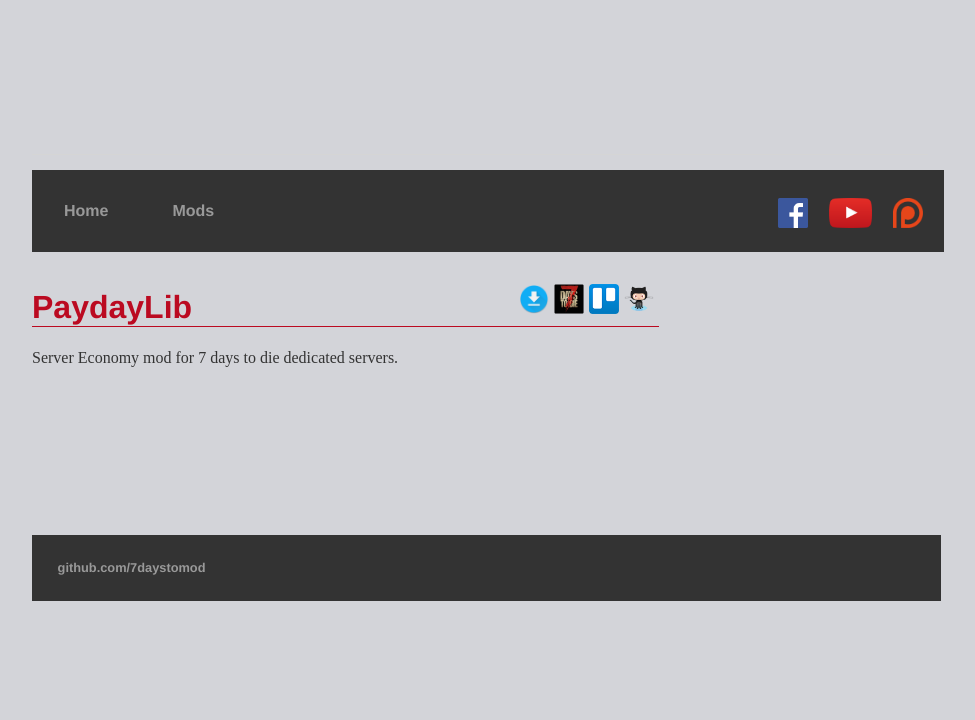
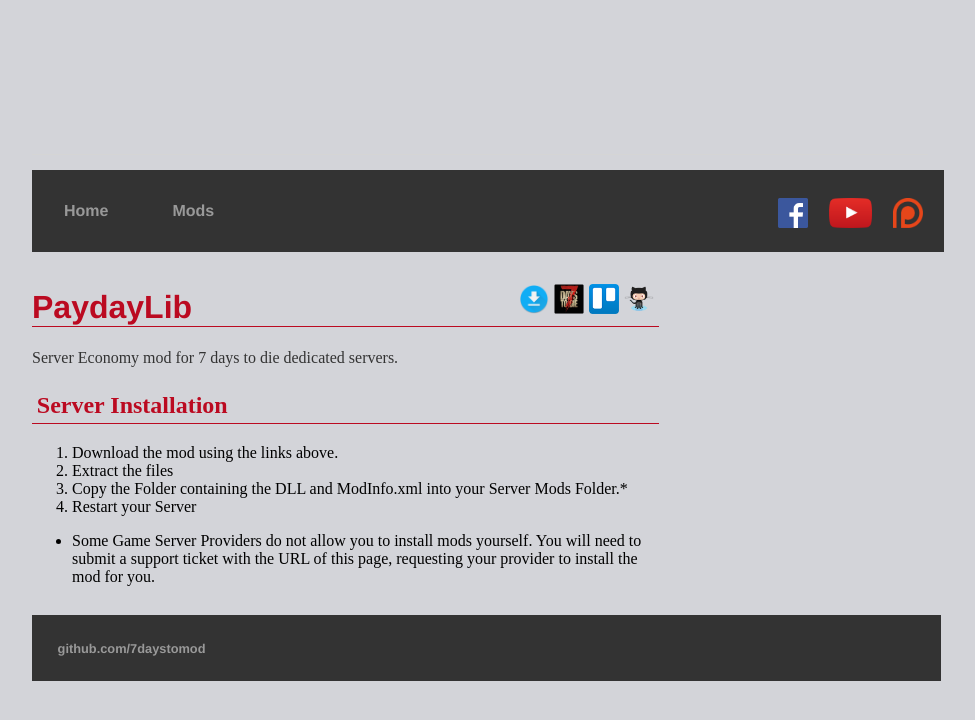
Before and after one commit to 7DaysToMod/7daystomod.github.io, a Jekyll site: the page built from mods/PaydayLib/index.md, in a window 1280 px wide. Shown: the top 720 px of the page, without its empty margins (160-1135 px from the left). Built offline with Jekyll 4.4.1, drawn with Linux system fonts in a browser that asks for light colours.

Commit message:
updating incudes

```diff
--- /dev/null
+++ b/_includes/serverinstall.md
@@ -0,0 +1,7 @@
+## Server Installation
+1. Download the mod using the links above.
+2. Extract the files
+3. Copy the Folder containing the DLL and ModInfo.xml into your Server Mods Folder.*
+4. Restart your Server
+
+* Some Game Server Providers do not allow you to install mods yourself. You will need to submit a support ticket with the URL of this page, requesting your provider to install the mod for you.
--- a/mods/PaydayLib/index.md
+++ b/mods/PaydayLib/index.md
@@ -28,3 +28,5 @@
 # PaydayLib
 
 Server Economy mod for 7 days to die dedicated servers.
+
+{% include serverinstall.md %}
```
Also changed, not shown: mods/7dtmlib/index.md (+1 -7 lines).
